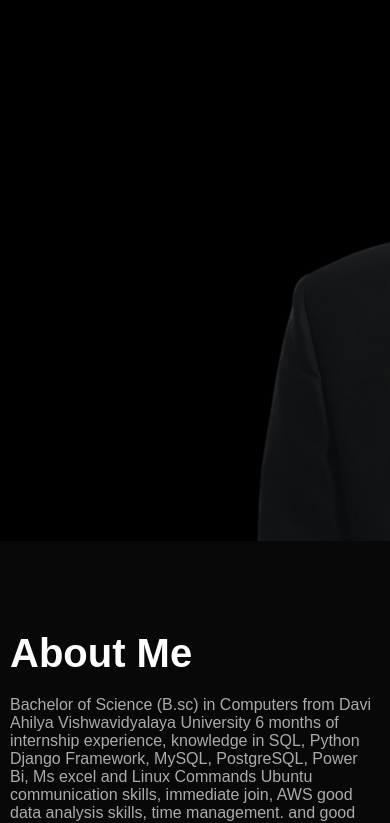
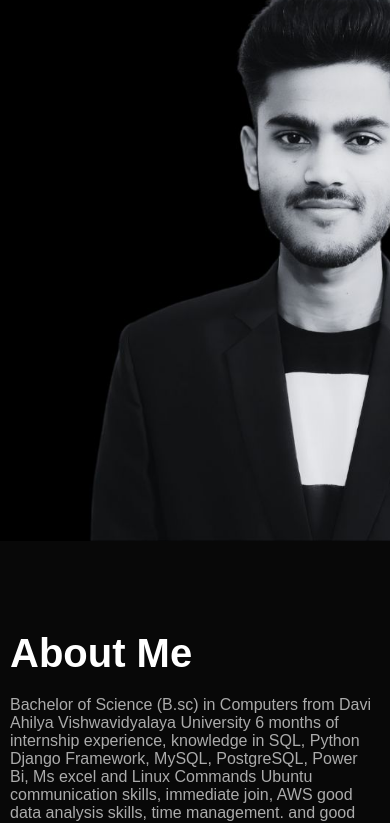
Before and after one commit to rohitfuleriya/My-Portfolio, a plain HTML site: page index.html in a window 390 px wide. Shown: the part 303-1126 px from the top of the page. Drawn offline with Linux system fonts and the light colour scheme.

Commit message:
change img

```diff
--- a/style.css
+++ b/style.css
@@ -493,6 +493,13 @@ form .btn2 {
 }
 
 @media only screen and (max-width: 600px) {
+    #header {
+        width: 100%;
+        height: 100vh;
+        background-image: url(images/about-img-phone1.jpg);
+        background-size: cover;
+        background-position: center;
+    }
     .tab-links {
         margin-right: 15px;
         font-size: 18px;
```
Also changed, not shown: images/about-img-phone.jpg (added), images/about-img-phone1.jpg (added).
